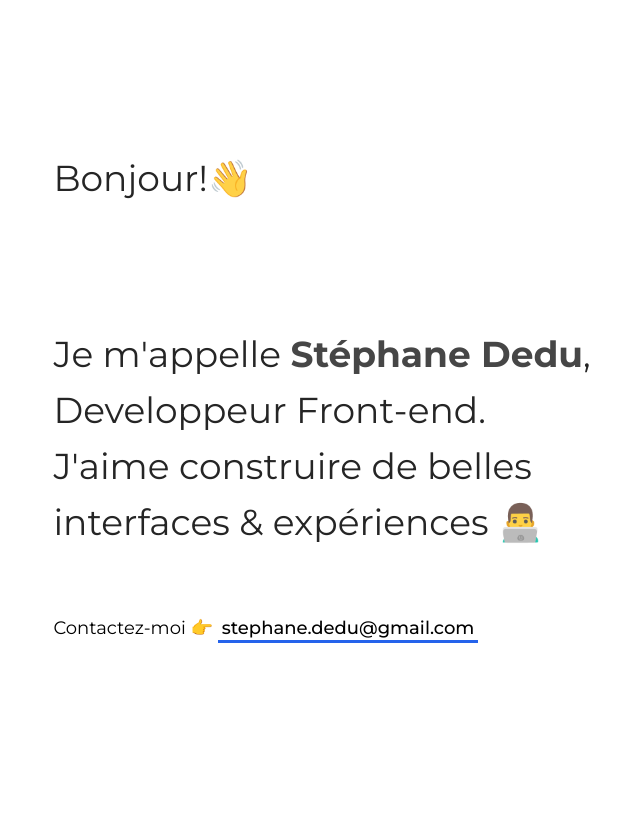
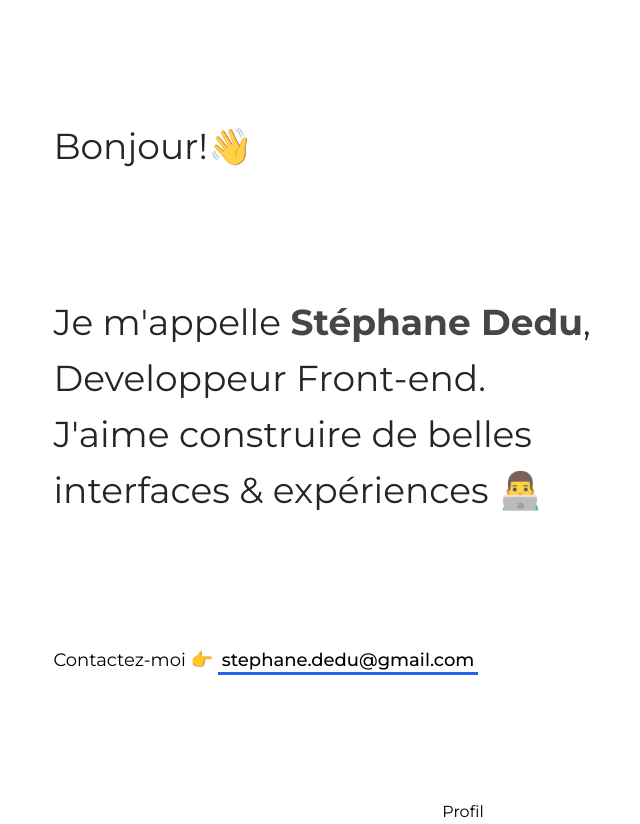
Before and after one commit to Pir4a/OpenClassrooms-portfolio, a React (Vite) app: page / in a window 1280 px wide. Shown: the whole page, without its empty margins (177-817 px from the left). Before the commit the page ends 800 px from the top, so only its background shows below. Built offline with nearby package versions, Linux system fonts and the light colour scheme.

Commit message:
profil component

```diff
--- a/src/Components/Hero.tsx
+++ b/src/Components/Hero.tsx
@@ -1,15 +1,20 @@
 function Hero() {
   return (
     <>
-      <div className="flex flex-col gap-16 h-dvh pl-[18%] justify-center ">
-        <h2 className="text-4xl opacity-85 pb-16">Bonjour!👋</h2>
-        <h3 className="text-4xl max-w-[660px] opacity-85 leading-[3.5rem]">
+      <div className="flex flex-col gap-16 h-dvh lg:pl-[18%] items-center lg:items-start text-center lg:text-left justify-center px-4 lg:px-0 ">
+        <h2 className="text-4xl opacity-85 pb-16">
+          Bonjour!
+          <span className=" duration-100 transition-all animate-bounce">
+            👋
+          </span>
+        </h2>
+        <h3 className="text-4xl max-w-[660px] opacity-85 leading-[3.5rem] ">
           Je m'appelle <b className="opacity-85">Stéphane Dedu</b>, Developpeur
           Front-end.
           <br />
           J'aime construire de belles interfaces & expériences 👨‍💻
         </h3>
-        <p className="text-lg">
+        <p className="text-lg pt-16">
           Contactez-moi 👉{" "}
           <a
             href="stephane.dedu@gmail.com"
--- /dev/null
+++ b/src/Components/Profil.tsx
@@ -0,0 +1,9 @@
+function Profil() {
+  return (
+    <div className="flex justify-center">
+      <span>Profil</span>
+    </div>
+  )
+}
+
+export default Profil
--- a/src/Pages/Home.tsx
+++ b/src/Pages/Home.tsx
@@ -1,10 +1,12 @@
 import Hero from "../Components/Hero"
+import Profil from "../Components/Profil"
 
 function Home() {
   return (
     <>
       <div className="font-montserrat">
         <Hero />
+        <Profil />
       </div>
     </>
   )
```
